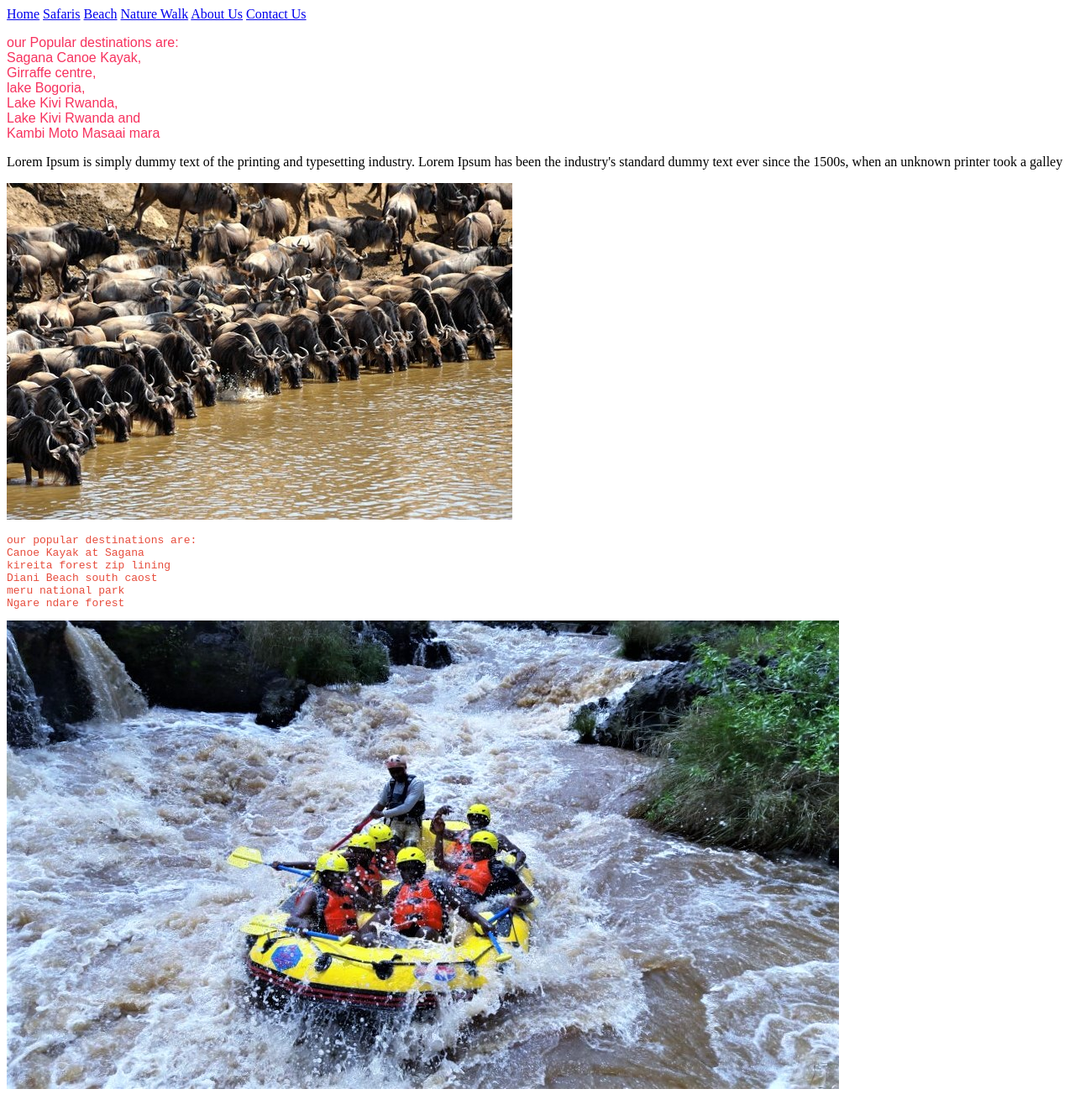
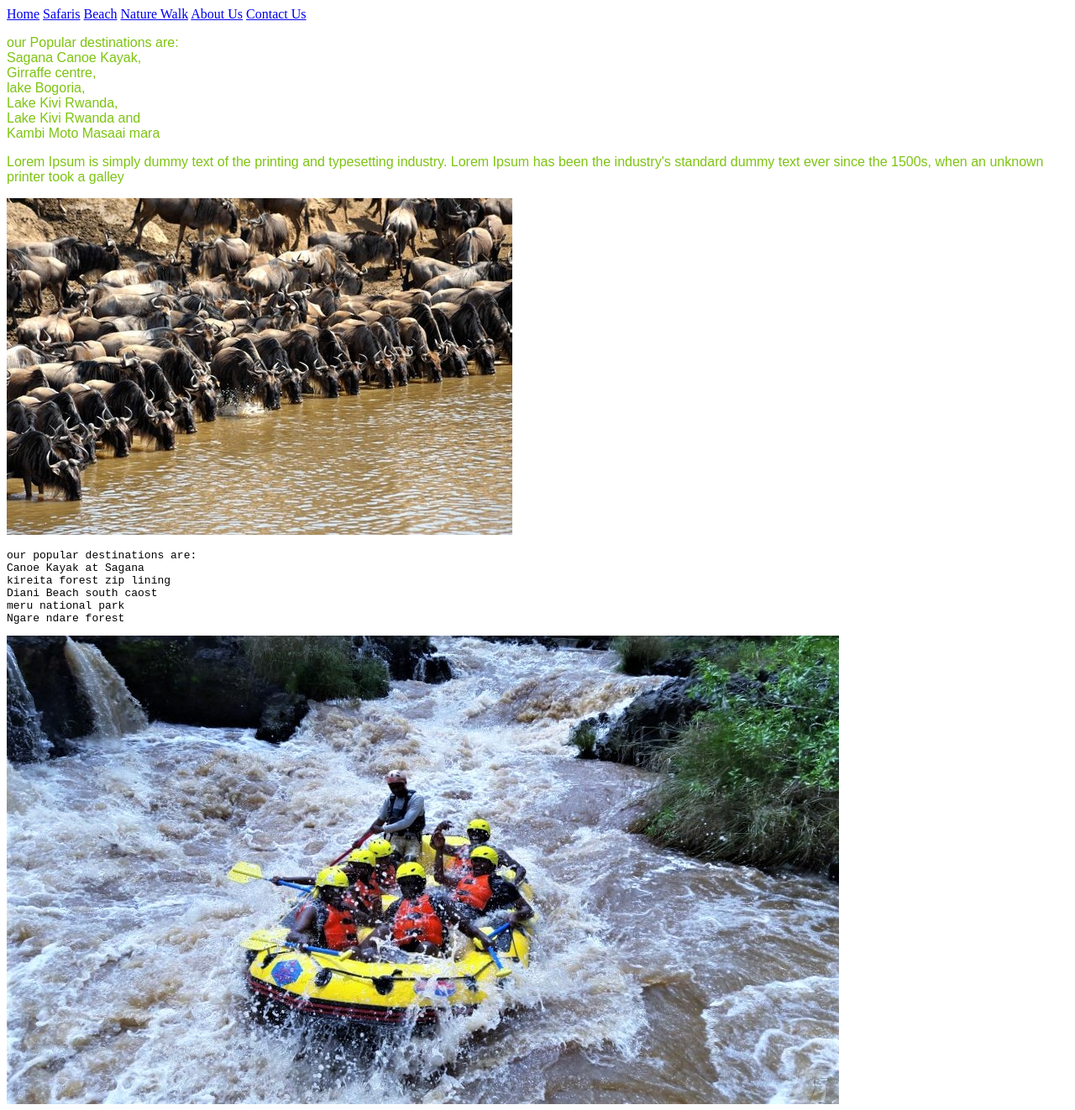
Before and after one commit to PatrickNgare/TravelAgency, a plain HTML site: page index.html in a window 1280 px wide. Shown: the whole page at 84% size. Drawn offline with Linux system fonts and the light colour scheme.

Commit message:
removed class and added divs

```diff
--- a/css/styles.css
+++ b/css/styles.css
@@ -3,14 +3,14 @@ a.link{
   padding: 30px 50px;
 }
 
-.tropical{
+.column1{
   color: #7dc410;
   font-family: fantasy;
-  color: #f7325e;
+
 }
-.popular{
+.column2{
 
-  color: #641E16;
+  color: ##767575  ;
   font-family: monospace;;
-  color:  #E74C3C;
+
 }
--- a/index.html
+++ b/index.html
@@ -11,8 +11,10 @@
 <a href="#">Nature Walk</a>
 <a href="#">About Us</a>
 <a href="#">Contact Us</a>
+<div class="column1">
 
-<p class="tropical"> our Popular destinations are: <br />
+
+<p > our Popular destinations are: <br />
  Sagana Canoe Kayak,<br />Girraffe centre,<br />lake Bogoria,<br />Lake Kivi Rwanda,<br />Lake Kivi Rwanda and <br />Kambi Moto Masaai mara
 </p>
 
@@ -22,8 +24,11 @@
     Lorem Ipsum is simply dummy text of the printing and typesetting industry. Lorem Ipsum has been the industry's standard dummy text ever since the 1500s, when an unknown printer took a galley
   </p>
 <img src="Images/worldbeast.jpeg" alt="wildbeast picture" />
+</div>
+<div class="column2">
 
-<p class="popular">
+
+<p>
   our popular destinations are: <br/>
 Canoe Kayak at Sagana<br /> kireita forest zip lining<br /> Diani Beach south caost <br /> meru national park <br /> Ngare ndare forest
 
@@ -31,7 +36,7 @@ Canoe Kayak at Sagana<br /> kireita forest zip lining<br /> Diani Beach south ca
 
 <img src="Images/sag.jpg" alt="wildbeast picture" />
 
-
+</div>
 
 
 
```
